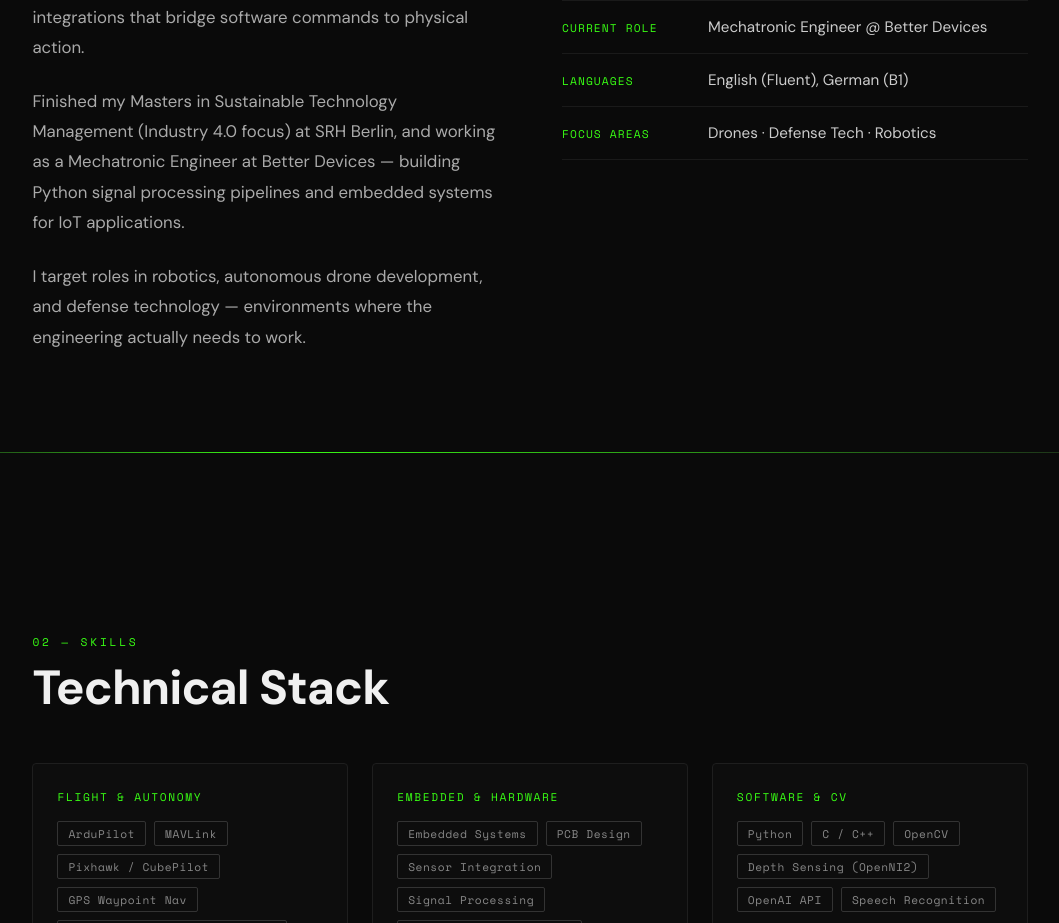
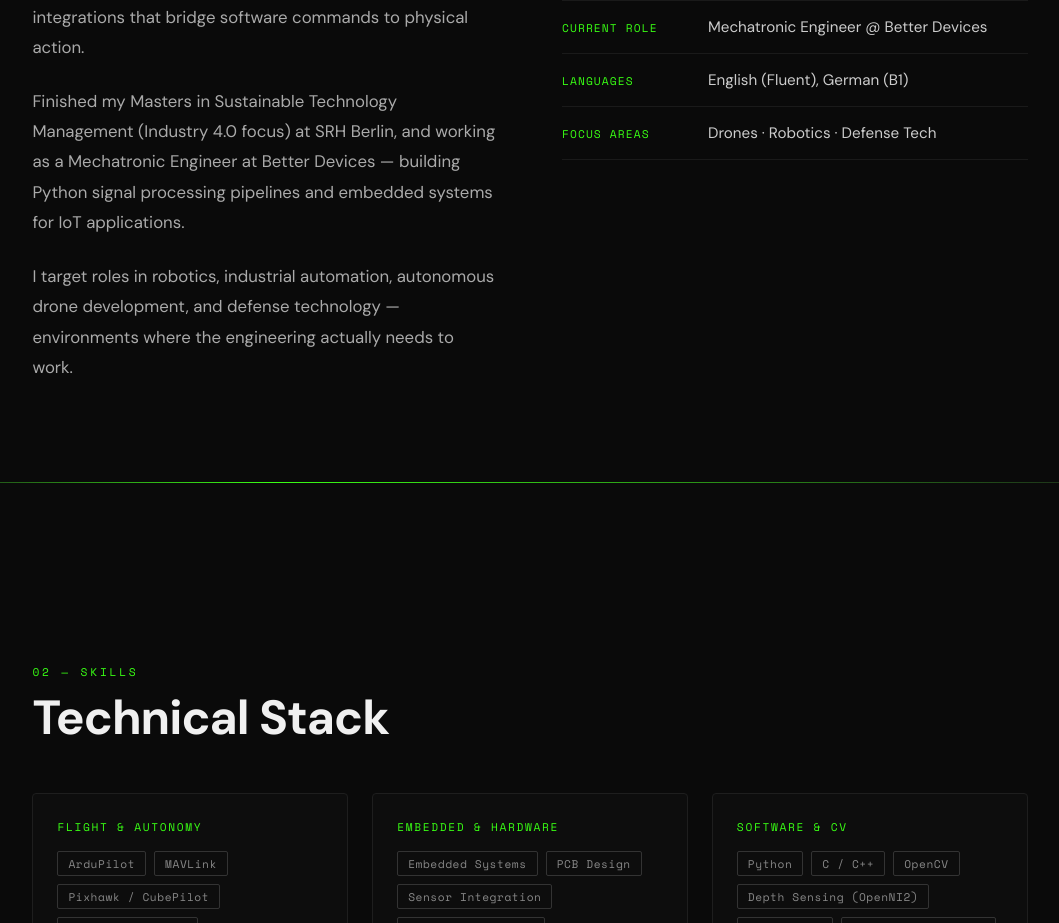
Before and after one commit to siddhesh1008/siddhesh-portfolio, a React (Create React App) app: page / in a window 1280 px wide. Shown: the part 1200-2123 px from the top of the page, without its empty margins (110-1169 px from the left). Built offline with nearby package versions, Linux system fonts and the light colour scheme.

Commit message:
information editing

```diff
--- a/src/App.js
+++ b/src/App.js
@@ -510,7 +510,7 @@ export default function Portfolio() {
                 Finished my Masters in Sustainable Technology Management (Industry 4.0 focus) at SRH Berlin, and working as a Mechatronic Engineer at Better Devices — building Python signal processing pipelines and embedded systems for IoT applications.
               </p>
               <p style={{ fontSize: "1.05rem", lineHeight: 1.8, color: "#aaa" }}>
-                I target roles in robotics, autonomous drone development, and defense technology — environments where the engineering actually needs to work.
+                I target roles in robotics, industrial automation, autonomous drone development, and defense technology — environments where the engineering actually needs to work.
               </p>
             </FadeIn>
             <FadeIn delay={0.2}>
@@ -520,7 +520,7 @@ export default function Portfolio() {
                   { label: "Education", value: "M.Eng — SRH Berlin (Mar 2026)" },
                   { label: "Current Role", value: "Mechatronic Engineer @ Better Devices" },
                   { label: "Languages", value: "English (Fluent), German (B1)" },
-                  { label: "Focus Areas", value: "Drones · Defense Tech · Robotics" },
+                  { label: "Focus Areas", value: "Drones · Robotics · Defense Tech" },
                 ].map(item => (
                   <div key={item.label} className="fact-row" style={{ display: "flex", borderBottom: "1px solid #1a1a1a", paddingBottom: "1rem", gap: "1rem" }}>
                     <span className="fact-label" style={{ fontFamily: "'Space Mono', monospace", fontSize: "0.7rem", color: "#39ff14", letterSpacing: "0.1em", minWidth: "130px", paddingTop: "2px" }}>
```
